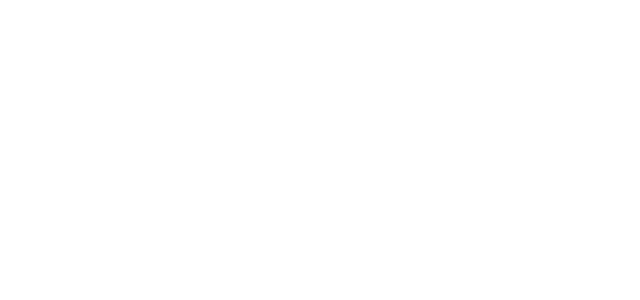
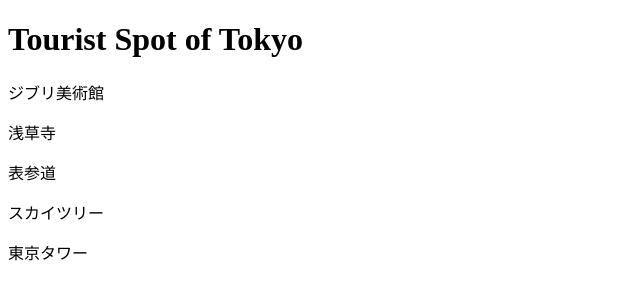
Before and after one commit to Haruki-Ito-digitech/Best-in-Tokyo, a plain HTML site: page index.html in a window 1280 px wide. Shown: the whole page, without its empty margins (0-640 px from the left). Drawn offline with Linux system fonts and the light colour scheme.

Commit message:
add: tourist spots in Tokyo

```diff
--- a/index.html
+++ b/index.html
@@ -6,6 +6,11 @@
     <title>Document</title>
 </head>
 <body>
-
+   <h1>Tourist Spot of Tokyo</h1>
+   <p>ジブリ美術館</p>
+   <p>浅草寺</p>
+   <p>表参道</p>
+   <p>スカイツリー</p>
+   <p>東京タワー</p>
 </body>
 </html>
```
